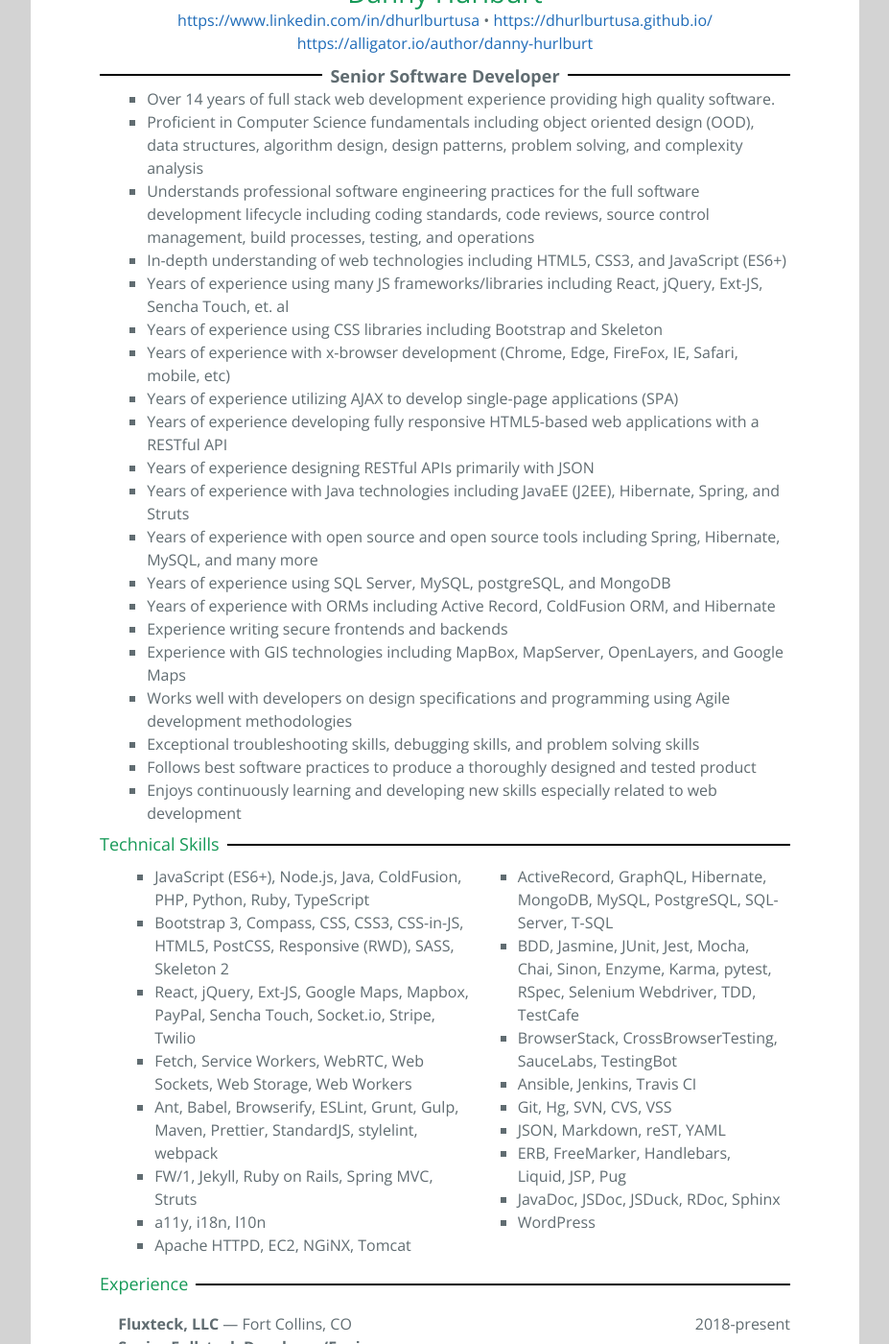
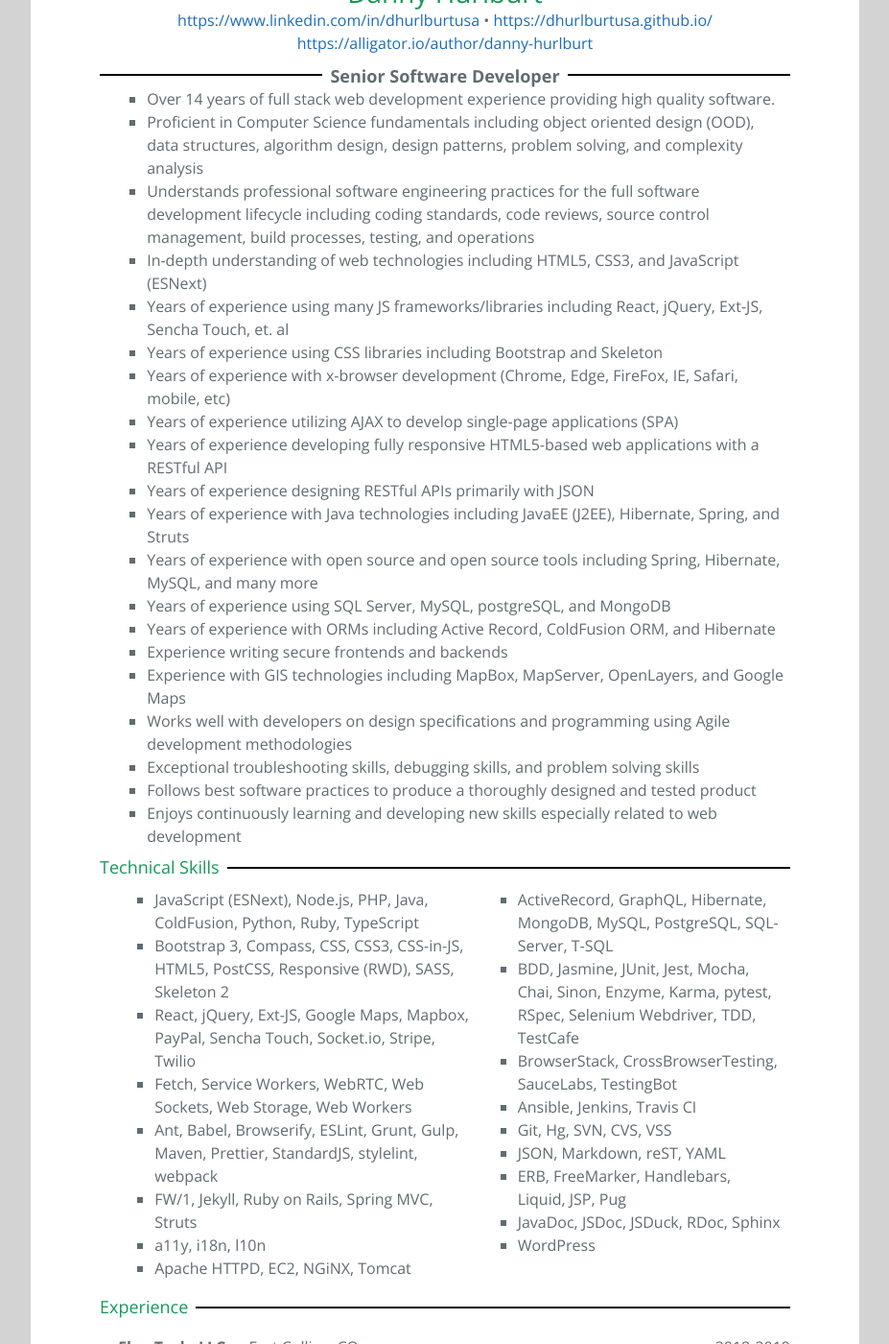
Before and after one commit to dhurlburtusa/dhurlburtusa.github.io, a Jekyll site: the page built from resume/index.html, in a window 1280 px wide and 1400 px high, scrolled down 199 px. Shown: the whole window at 96% size, without its empty margins (176-1103 px from the left). Built offline with Jekyll 4.4.1, drawn with Linux system fonts in a browser that asks for light colours.

Commit message:
Update Resume

```diff
--- a/resume/index.html
+++ b/resume/index.html
@@ -122,7 +122,7 @@
             Understands professional software engineering practices for the full software development lifecycle including
             coding standards, code reviews, source control management, build processes, testing, and operations
           </li>
-          <li>In-depth understanding of web technologies including HTML5, CSS3, and JavaScript (ES6+)</li>
+          <li>In-depth understanding of web technologies including HTML5, CSS3, and JavaScript (ESNext)</li>
           <li>
             Years of experience using many JS frameworks/libraries including React, jQuery, Ext-JS, Sencha Touch,
             et. al
@@ -150,7 +150,7 @@
           <tr>
             <td>
               <ul>
-                <li>JavaScript (ES6+), Node.js, Java, ColdFusion, PHP, Python, Ruby, TypeScript</li>
+                <li>JavaScript (ESNext), Node.js, PHP, Java, ColdFusion, Python, Ruby, TypeScript</li>
                 <li>Bootstrap 3, Compass, CSS, CSS3, CSS-in-JS, HTML5, PostCSS, Responsive (RWD), SASS, Skeleton 2</li>
                 <li>React, jQuery, Ext-JS, Google Maps, Mapbox, PayPal, Sencha Touch, Socket.io, Stripe, Twilio</li>
                 <li>Fetch, Service Workers, WebRTC, Web Sockets, Web Storage, Web Workers</li>
@@ -178,9 +178,9 @@
       </div>
       <div class="Resume-expe">
         <h2>Experience</h2>
-        <div class="Resume-expe-fluxteck">
+        <div class="Resume-expe-fluxtech">
           <p>
-            <span class="CompanyName">Fluxteck, LLC</span> &mdash; Fort Collins, CO <span class="Dates">2018-present</span><br>
+            <span class="CompanyName">Flux Tech, LLC</span> &mdash; Fort Collins, CO <span class="Dates">2018-2019</span><br>
             <span class="JobTitle">Senior Fullstack Developer/Engineer</span>
           </p>
           <ul>
```
